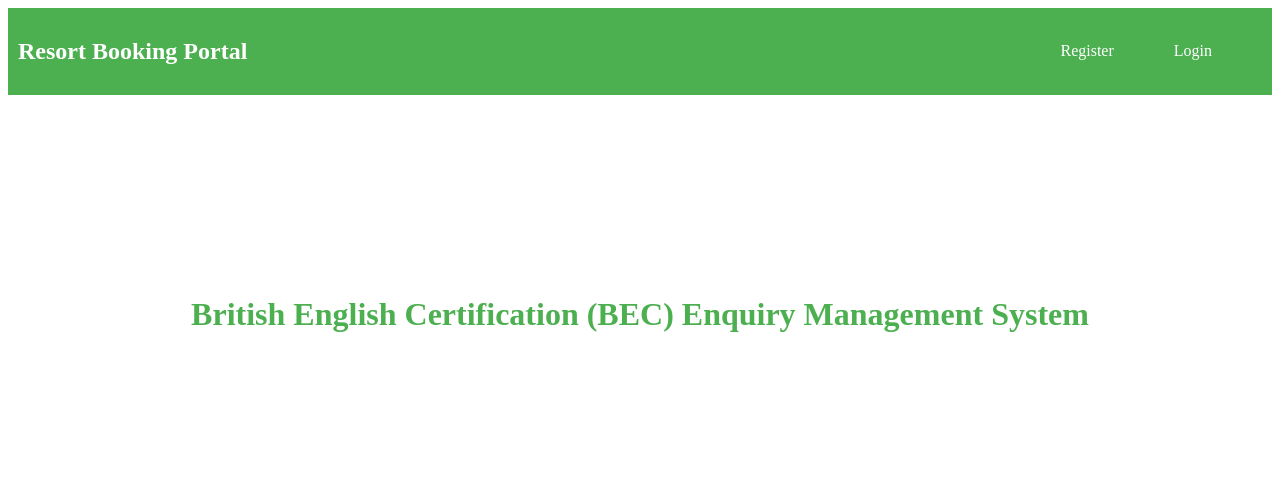
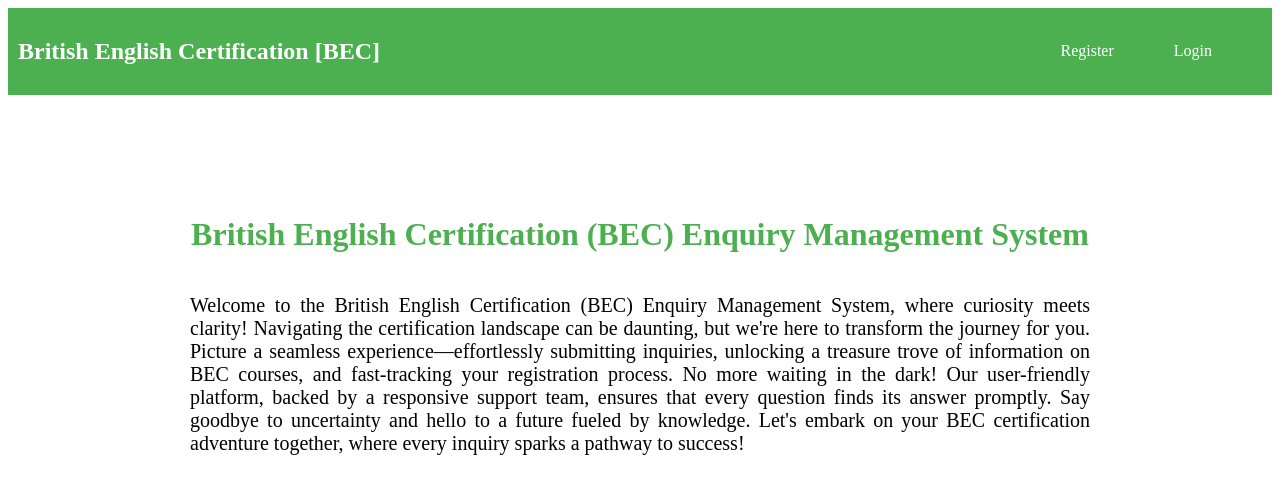
Before and after one commit to Jananipriya18/Neowise_repository_2, an Angular app in the folder British/angularapp/: page / in a window 1280 px wide. Shown: the top 494 px of the page. Built offline with nearby package versions, Linux system fonts and the light colour scheme.

Commit message:
Auto-save-commit-19/02/2024--15:58:11

```diff
--- a/British/angularapp/src/app/components/home/home.component.css
+++ b/British/angularapp/src/app/components/home/home.component.css
@@ -12,7 +12,7 @@ h1{
 }
 
 p{
-    text-align: center;
+    text-align: justify;
     max-width: 900px;
     font-size: 20px;
 }
--- a/British/angularapp/src/app/components/home/home.component.html
+++ b/British/angularapp/src/app/components/home/home.component.html
@@ -1,5 +1,7 @@
 <div class="container">
   <h1>British English Certification (BEC) Enquiry Management System</h1>
   <p>
-     </p>
+
+Welcome to the British English Certification (BEC) Enquiry Management System, where curiosity meets clarity! Navigating the certification landscape can be daunting, but we're here to transform the journey for you. Picture a seamless experience—effortlessly submitting inquiries, unlocking a treasure trove of information on BEC courses, and fast-tracking your registration process. No more waiting in the dark! Our user-friendly platform, backed by a responsive support team, ensures that every question finds its answer promptly. Say goodbye to uncertainty and hello to a future fueled by knowledge. Let's embark on your BEC certification adventure together, where every inquiry sparks a pathway to success!
+   </p>
 </div>
--- a/British/angularapp/src/app/components/navbar/navbar.component.html
+++ b/British/angularapp/src/app/components/navbar/navbar.component.html
@@ -1,5 +1,5 @@
 <nav>
-  <h1>Resort Booking Portal</h1>
+  <h1>British English Certification [BEC]</h1>
   <ul class="nav-links">
     <ng-container *ngIf="!isLoggedIn">
       <li><a routerLink="/signup">Register</a></li>
```
Also changed, not shown: British/angularapp/src/app/models/course.model.ts (added).
